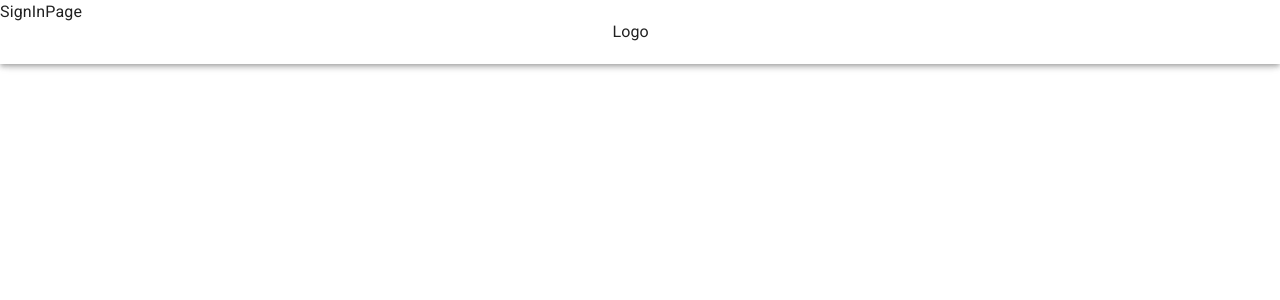
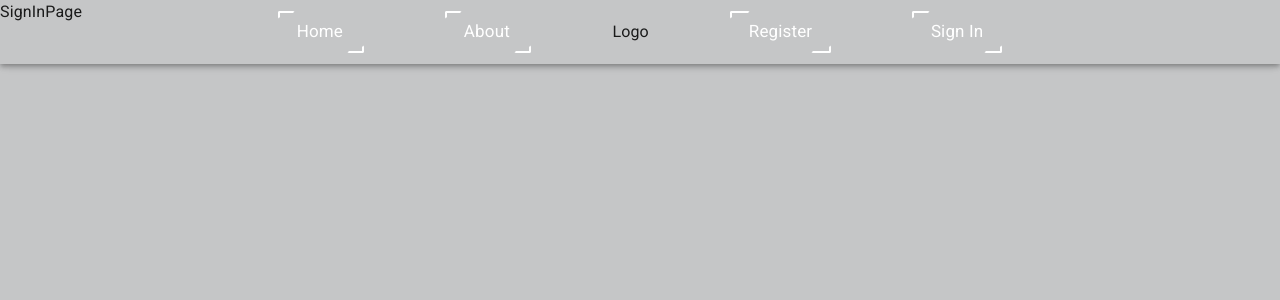
Before and after one commit to EgidijusPetrauskas/expense-tracker, a React (Create React App) app: page /signin in a window 1280 px wide. Shown: the top 300 px of the page. Built offline with nearby package versions, Linux system fonts and the light colour scheme.

Commit message:
(feat): init custom theme

```diff
--- a/src/index.tsx
+++ b/src/index.tsx
@@ -2,12 +2,17 @@
 import ReactDOM from 'react-dom';
 
 import { CssBaseline } from '@mui/material';
+import { ThemeProvider } from '@emotion/react';
 import App from './app';
+
+import theme from './styles/theme';
 
 ReactDOM.render(
   <React.StrictMode>
-    <CssBaseline />
-    <App />
+    <ThemeProvider theme={theme}>
+      <CssBaseline />
+      <App />
+    </ThemeProvider>
   </React.StrictMode>,
   document.getElementById('root'),
 );
--- /dev/null
+++ b/src/styles/theme.ts
@@ -0,0 +1,11 @@
+import { createTheme } from '@mui/material';
+
+const theme = createTheme({
+  palette: {
+    background: {
+      default: '#C5C6C7',
+    },
+  },
+});
+
+export default theme;
```
